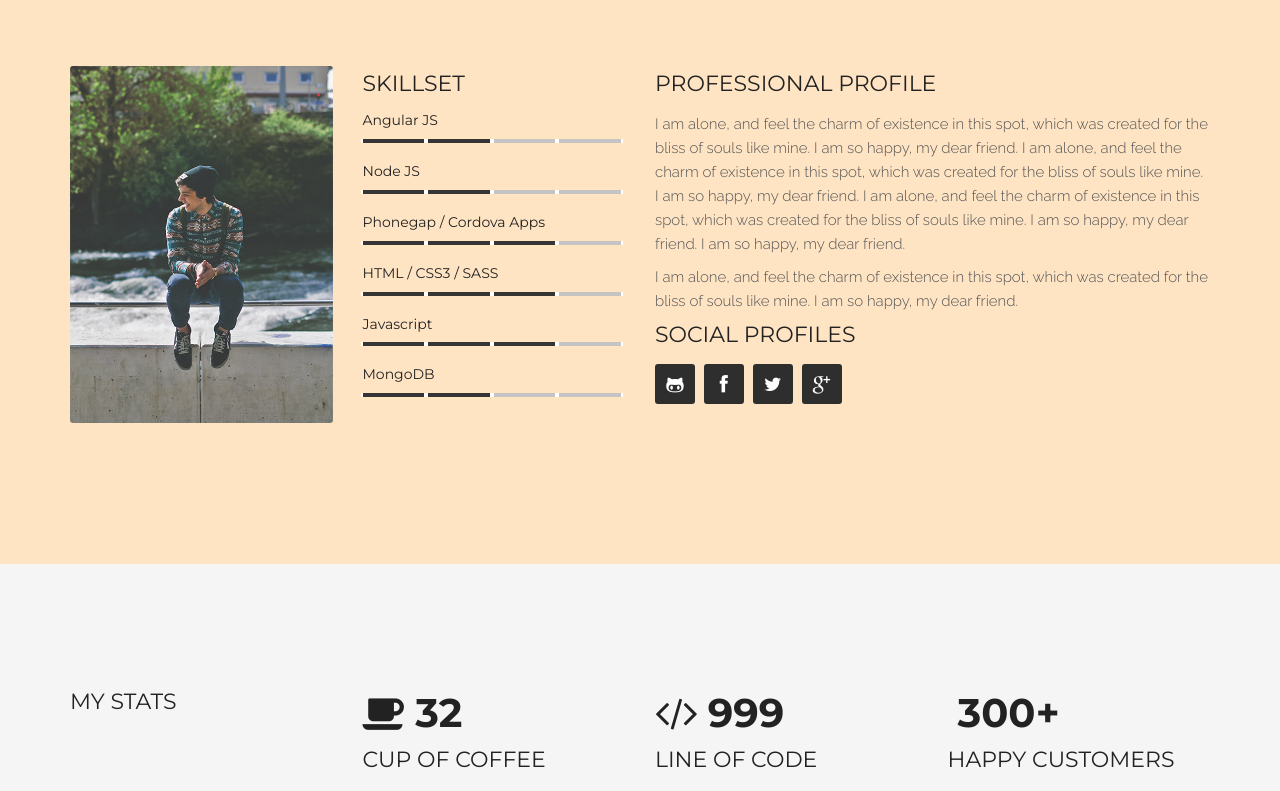
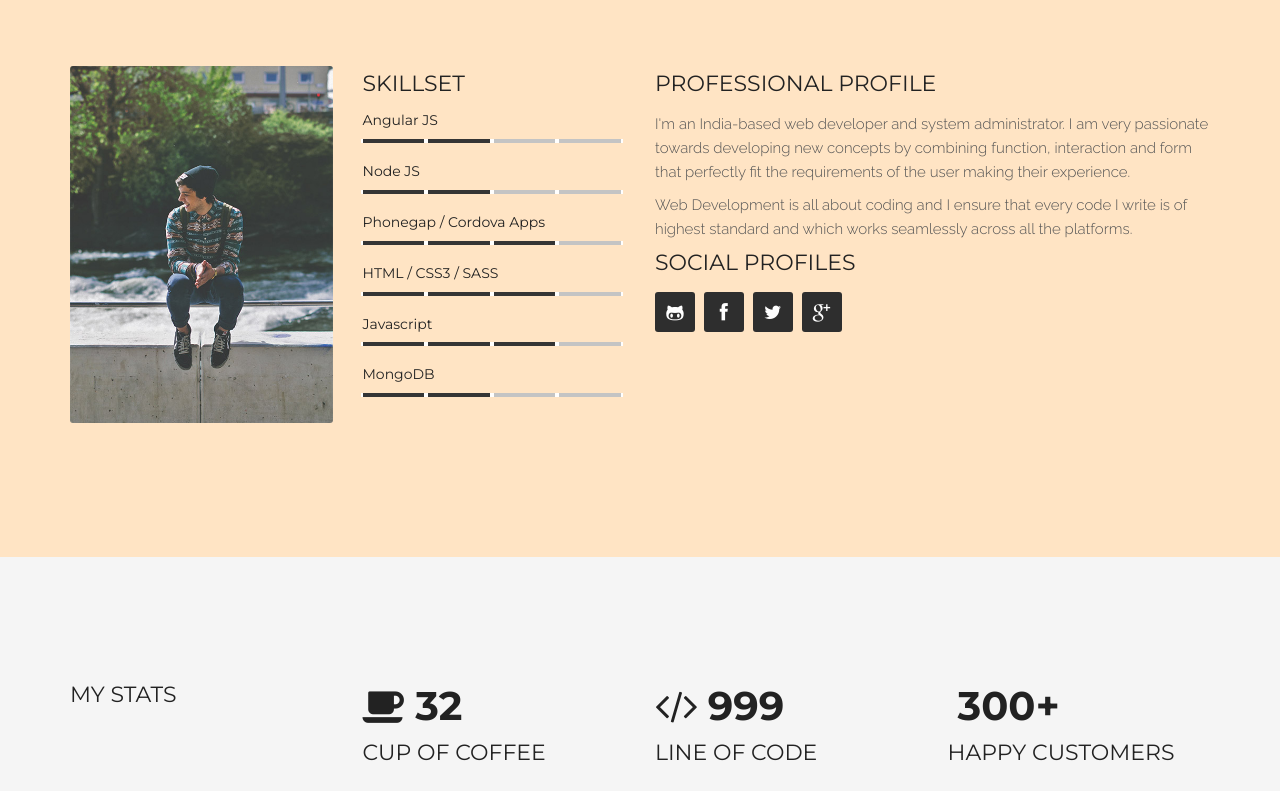
Before and after one commit to pmalikbtech/www.pankaj.com, a plain HTML site: page index.html in a window 1280 px wide. Shown: the part 1007-1798 px from the top of the page. Drawn offline with Linux system fonts and the light colour scheme.

Commit message:
minor fix

```diff
--- a/index.html
+++ b/index.html
@@ -201,13 +201,11 @@
             <!-- .col-md-3 -->
             <div class="col-md-6 col-sm-12 wow bounceInRight">
                 <h3>Professional Profile</h3>
-                <p>I am alone, and feel the charm of existence in this spot, which was created for the bliss of souls
-                    like mine. I am so happy, my dear friend. I am alone, and feel the charm of existence in this spot,
-                    which was created for the bliss of souls like mine. I am so happy, my dear friend. I am alone, and
-                    feel the charm of existence in this spot, which was created for the bliss of souls like mine. I am
-                    so happy, my dear friend. I am so happy, my dear friend.</p>
-                <p>I am alone, and feel the charm of existence in this spot, which was created for the bliss of souls
-                    like mine. I am so happy, my dear friend.</p>
+                <p>I'm an India-based web developer and system
+                    administrator. I am very passionate towards developing new concepts by combining function,
+                    interaction and form that perfectly fit the requirements of the user making their experience.</p>
+                <p>Web Development is all about coding and I ensure that every code I write is of highest standard and
+                    which works seamlessly across all the platforms.</p>
                 <div class="profile-widget">
                     <h3>Social Profiles</h3>
                     <ul class="widget-social">
@@ -278,7 +276,7 @@
                             <div class="icon">
                                 <i class="fa fa-pencil"></i>
                             </div>
-                            <h4>Website Designing</h4>
+                            <h4>Website Developer</h4>
                             <div class="text">
                                 <p>I am alone, and feel the charm of existence in this spot, which was created for the
                                     bliss of souls like mine. I am so happy, my dear friend.
@@ -637,7 +635,7 @@
                 <a href="http://www.groceryonline.ae/" class="" target="_blank">
                     <div class="portfolio-item">
                         <div class="portfolio-item-preview">
-                            <img src="assets/images/p8.jpg" alt="">
+                            <img src="assets/images/p4.jpg" alt="">
                         </div>
                         <div class="portfolio-item-description">
                             <h3>Grocery Online Store</h3>
```
